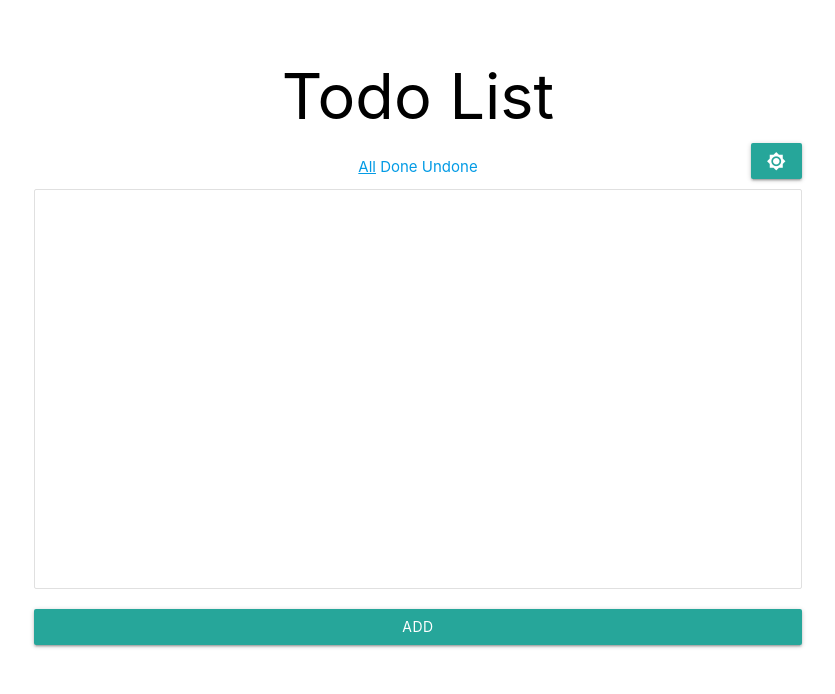
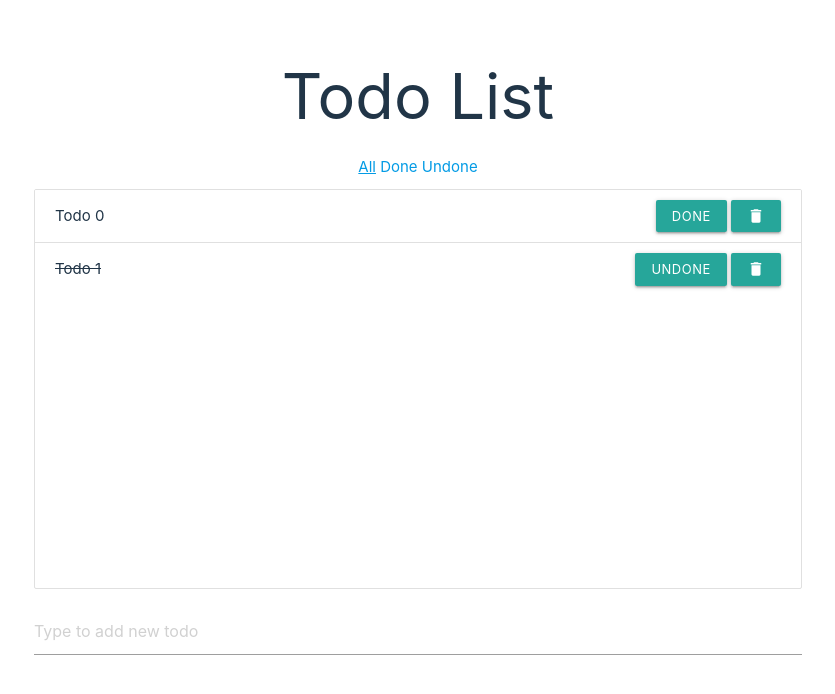
Before and after one commit to rudyhuynh/hook-example, a React (Vite) app: page /todo-app in a window 1280 px wide. Shown: the top 694 px of the page, without its empty margins (222-1057 px from the left). Built offline with nearby package versions, Linux system fonts and the light colour scheme.

Commit message:
refactor TodoListApp to showcase useMemo

```diff
--- a/src/components/CounterApp.tsx
+++ b/src/components/CounterApp.tsx
@@ -1,19 +1,18 @@
-import { useReducer } from "react";
+import { useState, useEffect, useMemo } from "react";
 
-const initialState = 0;
-function reducer(state: number, action: { type: string; [any: string]: any }) {
-  switch (action.type) {
-    case "set_count":
-      return state + 1;
-  }
-  return state;
-}
+export const CounterApp = ({ query }: any) => {
+  const [count, setCount] = useState(0);
 
-export const CounterApp = () => {
-  const [count, dispatch] = useReducer(reducer, initialState);
+  const memoQuery = useMemo(() => {
+    return query;
+  }, [window.location.search]);
+
+  useEffect(() => {
+    console.log("effect run");
+  }, [memoQuery]);
 
   const onClick = () => {
-    dispatch({ type: "set_count" });
+    setCount(count + 1);
   };
 
   return (
--- a/src/components/TodoFilter.tsx
+++ b/src/components/TodoFilter.tsx
@@ -6,6 +6,7 @@ type TodoFilterPropsType = {
 export const TodoFilter = (props: TodoFilterPropsType) => {
   const { filter, onClickFilter } = props;
   return (
+    <div className="toolbox">
       <div>
         <a
           className={filter == "all" ? "active" : ""}
@@ -28,5 +29,6 @@ export const TodoFilter = (props: TodoFilterPropsType) => {
           Undone
         </a>
       </div>
+    </div>
   );
 };
--- a/src/components/TodoItem.tsx
+++ b/src/components/TodoItem.tsx
@@ -9,22 +9,29 @@ type TodoItemPropsType = {
 export const TodoItem = (props: TodoItemPropsType) => {
   const { todo, onClickDoneUndone, onClickDelete } = props;
   return (
-    <li className="collection-item text-center" key={todo.id}>
+    <li className="collection-item todo-item" key={todo.id}>
       <div
+        className="todo-text"
         style={{
-          display: "inline-block",
-          paddingRight: 20,
           ...(todo.isDone && { textDecoration: "line-through" }),
         }}
       >
         {todo.content}{" "}
       </div>
-      <button className="btn-small" onClick={() => onClickDoneUndone(todo.id)}>
-        {todo.isDone ? "Undone" : "Done"}
-      </button>{" "}
-      <button className="btn-small" onClick={() => onClickDelete(todo.id)}>
-        <i className="material-icons">delete</i>
-      </button>
+      <div className="todo-buttons">
+        <button
+          className="btn-done btn-small"
+          onClick={() => onClickDoneUndone(todo.id)}
+        >
+          {todo.isDone ? "Undone" : "Done"}
+        </button>{" "}
+        <button
+          className="btn-delete btn-small"
+          onClick={() => onClickDelete(todo.id)}
+        >
+          <i className="material-icons">delete</i>
+        </button>
+      </div>
     </li>
   );
 };
--- a/src/components/TodoList.tsx
+++ b/src/components/TodoList.tsx
@@ -1,14 +1,16 @@
+import { memo } from "react";
 import type { TodosType } from "./typedefs";
 import { TodoItem } from "./TodoItem";
+import { slowLogic } from "../utils/slowLogic";
 
 type TodoListProps = {
   todos: TodosType;
   onClickDoneUndone: Function;
   onClickDelete: Function;
 };
-
-export const TodoList = (props: TodoListProps) => {
-  const { todos, onClickDoneUndone, onClickDelete } = props;
+let e: TodosType = [];
+export const TodoList = memo((props: TodoListProps) => {
+  const { todos = e, onClickDoneUndone, onClickDelete } = props;
   return (
     <ul className="collection todo-list">
       {todos.map((todo) => {
@@ -23,4 +25,4 @@ export const TodoList = (props: TodoListProps) => {
       })}
     </ul>
   );
-};
+});
--- a/src/components/TodoListApp.css
+++ b/src/components/TodoListApp.css
@@ -40,3 +40,18 @@ h1 {
 .text-center {
   text-align: center;
 }
+
+.todo-item {
+  display: flex;
+  flex-direction: row;
+}
+
+.todo-text {
+  flex: 1;
+  line-height: 32px;
+  padding-right: 10px;
+  min-width: 0;
+  white-space: nowrap;
+  overflow: hidden;
+  text-overflow: ellipsis;
+}
--- a/src/components/TodoListApp.tsx
+++ b/src/components/TodoListApp.tsx
@@ -1,92 +1,60 @@
-import { useState, useReducer } from "react";
+import { useState } from "react";
 import { TodoFilter } from "./TodoFilter";
-import type { ActionType, TodosType } from "./typedefs";
 import { TodoList } from "./TodoList";
+import { useTodos } from "./useTodos";
 
 import "./TodoListApp.css";
+import { TodosType } from "./typedefs";
 
-let i = 0;
-
-const initialTodos: TodosType = [];
-function todosReducer(todos: TodosType, action: ActionType) {
-  switch (action.type) {
-    case "add_todo":
-      return [
-        ...todos,
-        {
-          id: action.id,
-          content: action.content,
-          isDone: false,
-        },
-      ];
-    case "set_done_undone":
-      return todos.map((todo) => ({
-        ...todo,
-        isDone: todo.id === action.id ? !todo.isDone : todo.isDone,
-      }));
-    case "delete_todo":
-      return todos.filter((todo) => todo.id !== action.id);
-  }
-  return todos;
-}
-
-export const TodoListApp = () => {
-  const [todos, dispatch] = useReducer(todosReducer, initialTodos);
-  const [filter, setFilter] = useState("all");
-  const [darkMode, setDarkMode] = useState(false);
-
-  const onClickAdd = () => {
-    const id = Math.random();
-    const content = "New Todo " + i++;
-    dispatch({ type: "add_todo", id, content });
-  };
-
-  const onClickDoneUndone = (id: number) => {
-    dispatch({ type: "set_done_undone", id });
-  };
-
-  const onClickDelete = (id: number) => {
-    dispatch({ type: "delete_todo", id });
-  };
-
-  const onClickFilter = (filter: string) => {
-    setFilter(filter);
-  };
-
-  const filteredTodo = todos.filter((todo) => {
+function filterTodos(todos: TodosType, filter: string) {
+  console.time("filterTodos");
+  const results = todos.filter((todo) => {
     if (filter === "all") return true;
     if (filter === "done") return todo.isDone;
     if (filter === "undone") return !todo.isDone;
   });
+  console.timeEnd("filterTodos");
+  return results;
+}
+
+export const TodoListApp = () => {
+  const [todos, dispatch] = useTodos();
+  const [filter, setFilter] = useState("all");
+  const [newContent, setNewContent] = useState("");
+
+  const filteredTodo = filterTodos(todos, filter);
 
   return (
-    <div
-      className="todo-list-app"
-      style={{ backgroundColor: darkMode ? "black" : "white" }}
-    >
-      <h1 style={{ color: darkMode ? "white" : "black" }}>Todo List</h1>
-      <div className="toolbox">
-        <TodoFilter filter={filter} onClickFilter={onClickFilter} />
-        <button
-          className="btn dark-theme-btn"
-          title="Dark Mode"
-          onClick={() => setDarkMode(!darkMode)}
-          style={{ color: darkMode ? "black" : "white" }}
-        >
-          <i className="material-icons">brightness_7</i>
-        </button>
-      </div>
-
+    <div className="todo-list-app">
+      <h1>Todo List</h1>
+      <TodoFilter filter={filter} onClickFilter={setFilter} />
       <TodoList
         todos={filteredTodo}
-        onClickDoneUndone={onClickDoneUndone}
-        onClickDelete={onClickDelete}
+        onClickDoneUndone={(id: number) =>
+          dispatch({ type: "set_done_undone", id })
+        }
+        onClickDelete={(id: number) => {
+          dispatch({ type: "delete_todo", id });
+        }}
       />
-      <div className="todo-add">
-        <button className="btn full-width" onClick={onClickAdd}>
-          Add
-        </button>
-      </div>
+      <form
+        className="todo-add"
+        onSubmit={(e) => {
+          e.preventDefault();
+          dispatch({
+            type: "add_todo",
+            id: Math.random(),
+            content: newContent,
+          });
+          setNewContent("");
+        }}
+      >
+        <input
+          value={newContent}
+          onChange={(e) => setNewContent(e.target.value)}
+          placeholder="Type to add new todo"
+        />
+      </form>
     </div>
   );
 };
--- /dev/null
+++ b/src/components/useTodos.ts
@@ -0,0 +1,33 @@
+import { useReducer } from "react";
+import type { ActionType, TodosType } from "./typedefs";
+
+const initialTodos: TodosType = [
+  { id: Math.random(), content: "Todo 0", isDone: false },
+  { id: Math.random(), content: "Todo 1", isDone: true },
+];
+
+function todosReducer(todos: TodosType, action: ActionType) {
+  switch (action.type) {
+    case "add_todo":
+      return [
+        ...todos,
+        {
+          id: action.id,
+          content: action.content,
+          isDone: false,
+        },
+      ];
+    case "set_done_undone":
+      return todos.map((todo) => ({
+        ...todo,
+        isDone: todo.id === action.id ? !todo.isDone : todo.isDone,
+      }));
+    case "delete_todo":
+      return todos.filter((todo) => todo.id !== action.id);
+  }
+  return todos;
+}
+
+export function useTodos() {
+  return useReducer(todosReducer, initialTodos);
+}
--- /dev/null
+++ b/src/utils/slowLogic.ts
@@ -0,0 +1,6 @@
+export const slowLogic = () => {
+  let nextXms = Date.now() + 100;
+  while (nextXms - Date.now() > 0) {
+    // do nothing for X milliseconds
+  }
+};
```
Lines whose indentation alone changed are shown as unchanged.
